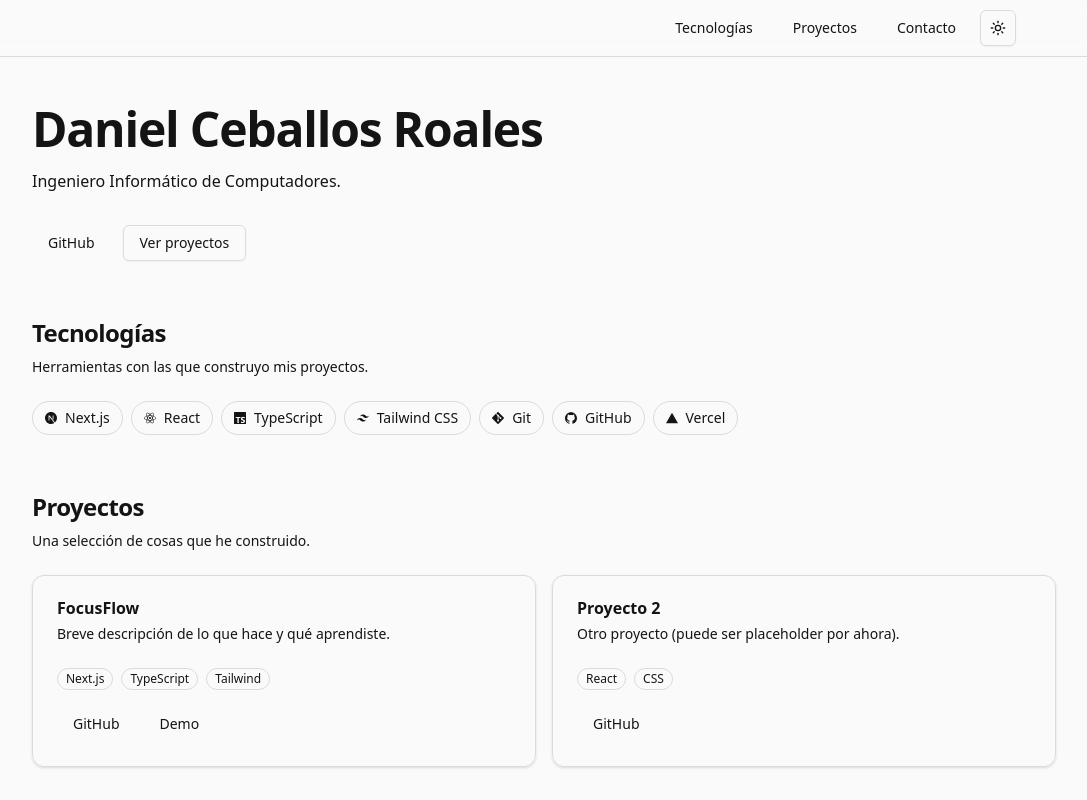
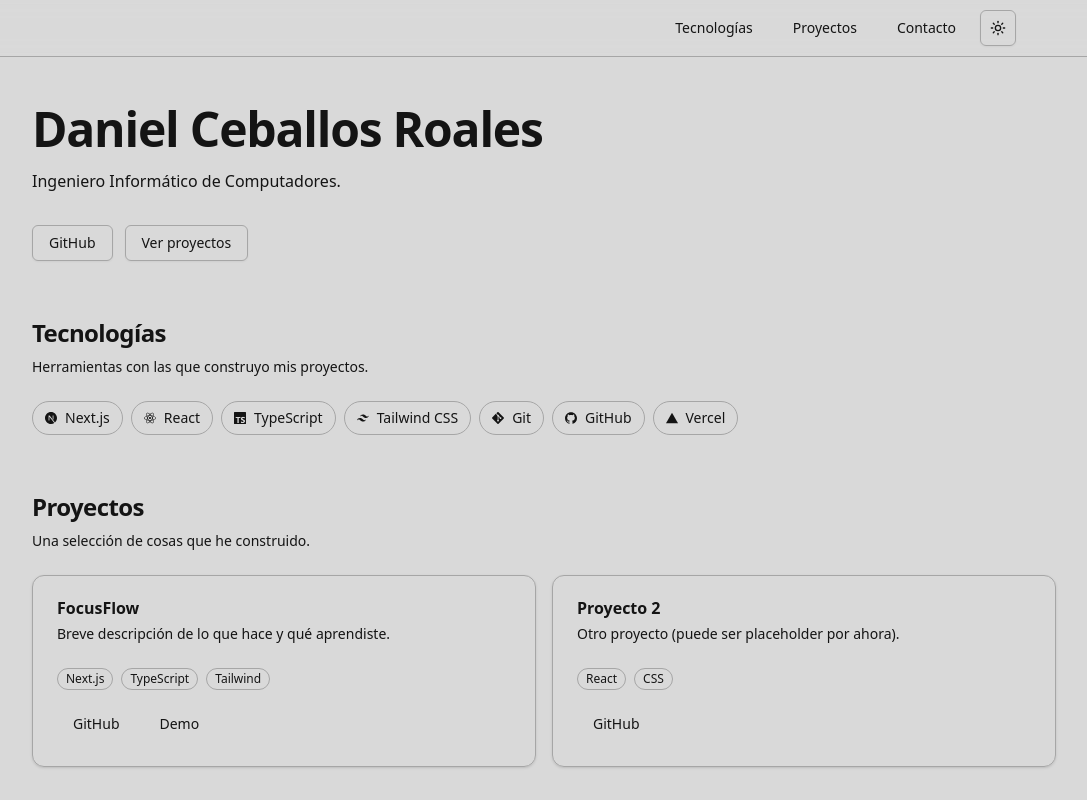
Before and after one commit to dancebroa-001/portfolio, a Next.js app: page / in a window 1280 px wide. Shown: the top 800 px of the page, without its empty margins (96-1183 px from the left). Built offline with nearby package versions, Linux system fonts and the light colour scheme.

Commit message:
chore: change background colors

```diff
--- a/app/globals.css
+++ b/app/globals.css
@@ -2,7 +2,7 @@
 
 :root {
   /* Modern light: off-white + softer neutrals */
-  --background: 0 0% 98%;
+  --background: 0 0% 85%;
   --foreground: 0 0% 8%;
 
   --card: 0 0% 99%;
@@ -26,8 +26,8 @@
   --destructive: 0 84% 60%;
   --destructive-foreground: 0 0% 98%;
 
-  --border: 0 0% 86%;
-  --input: 0 0% 86%;
+  --border: 0 0% 65%;
+  --input: 0 0% 65%;
   --ring: 0 0% 15%;
 
   --radius: 0.9rem;
@@ -59,8 +59,8 @@
   --destructive: 0 63% 31%;
   --destructive-foreground: 0 0% 98%;
 
-  --border: 0 0% 20%;
-  --input: 0 0% 20%;
+  --border: 0 0% 40%;
+  --input: 0 0% 40%;
   --ring: 0 0% 75%;
 }
 
--- a/app/page.tsx
+++ b/app/page.tsx
@@ -35,7 +35,7 @@ export default function Home() {
           </p>
 
           <div className="mt-8 flex flex-wrap gap-3">
-            <Button asChild>
+            <Button variant="outline" asChild>
               <a
                 href="https://github.com/dancebroa-001"
                 target="_blank"
```
